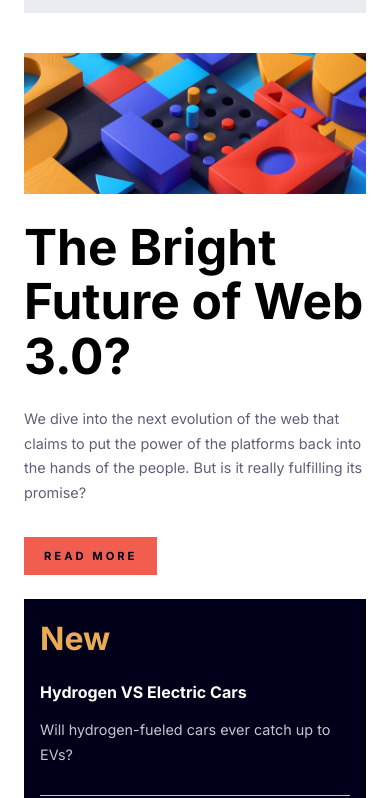
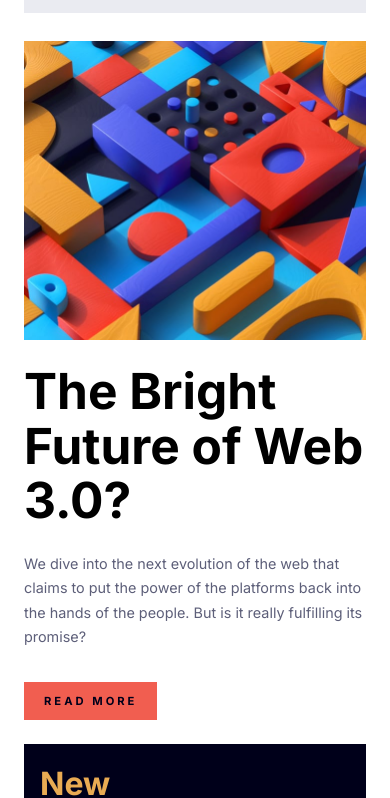
Before and after one commit to Bolazcoding/news-homepage, a plain HTML site: page index.html in a window 390 px wide. Shown: the part 59-857 px from the top of the page. Drawn offline with Linux system fonts and the light colour scheme.

Commit message:
Add files via upload

```diff
--- a/index.html
+++ b/index.html
@@ -47,8 +47,13 @@
             <div class="grid--1">
               <div class="img">
                 <img
-                  class="web3-img"
+                  class="web3-img desktop-image"
                   src="./assets/images/image-web-3-desktop.jpg"
+                  alt="Web 3 image"
+                />
+                <img
+                  class="web3-img mobile-image"
+                  src="./assets/images/image-web-3-mobile.jpg"
                   alt="Web 3 image"
                 />
               </div>
--- a/style.css
+++ b/style.css
@@ -37,7 +37,6 @@ body {
 }
 
 .header {
-  background-color: var(--Grayish-blue2);
   padding: 2rem;
 }
 
@@ -79,7 +78,11 @@ body {
 }
 
 .grid-container {
-  margin-top: 5rem;
+  margin-top: 3.5rem;
+}
+
+.mobile-image {
+  display: none;
 }
 
 .grid {
@@ -287,7 +290,7 @@ body {
   }
 }
 
-/* // 650px */
+/* // 650px - Mobile view*/
 @media (max-width: 40.625em) {
   html {
     font-size: 50%;
@@ -302,10 +305,19 @@ body {
       "grid--4";
   }
 
+  .desktop-image {
+    display: none;
+  }
+
+  .mobile-image {
+    display: block;
+  }
+
   .header {
     display: flex;
     justify-content: space-between;
     align-items: center;
+    background-color: var(--Grayish-blue2);
   }
 
   .nav-ul {
```
Also changed, not shown: assets/images/Desktop preview.png (added), assets/images/Mobile preview.png (added), 1 other file.
